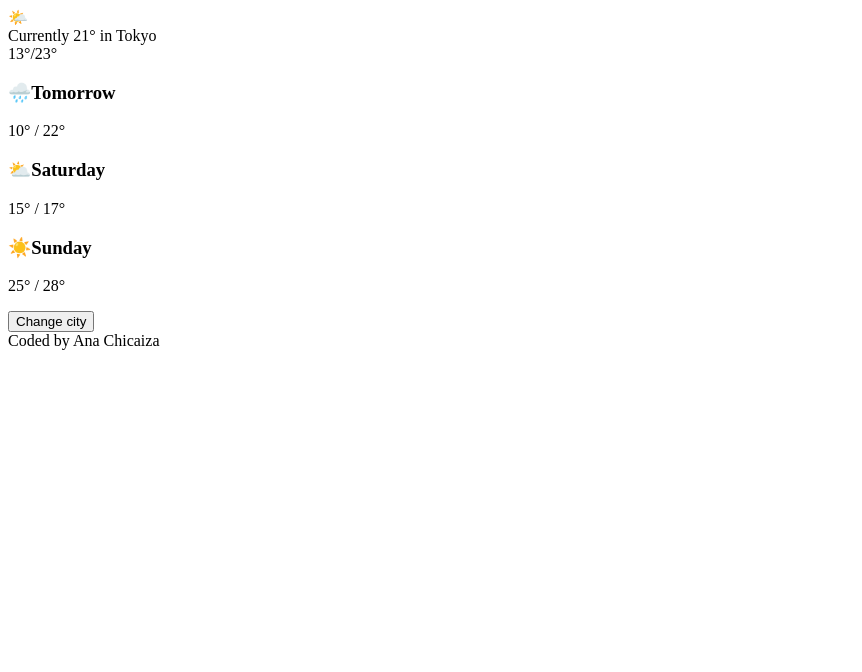
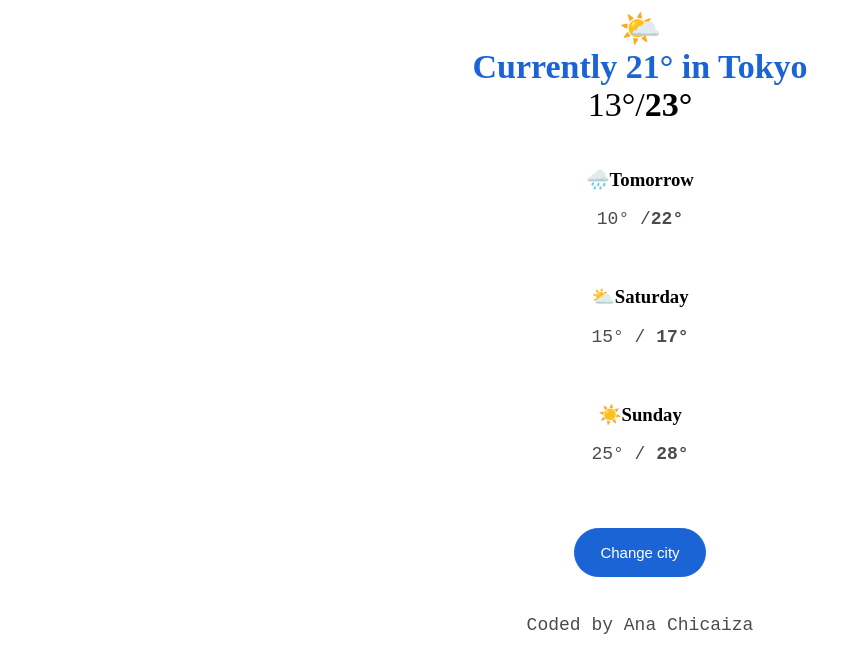
Before and after one commit to anachicaiza/Basic-HTML-CSS, a plain HTML site: page index.html in a window 1280 px wide. Shown: the whole page, without its empty margins (0-862 px from the left). Drawn offline with Linux system fonts and the light colour scheme.

Commit message:
CSS AND HTML
CSS style created
div tags removed but container tag

```diff
--- a/index.html
+++ b/index.html
@@ -4,22 +4,80 @@
     <meta charset="UTF-8" />
     <meta name="viewport" content="width=device-width, initial-scale=1.0" />
     <title>Weather website</title>
+    <style>
+      .container {
+        text-align: center;
+      }
+
+      h1 {
+        font-size: 34px;
+        color: #1a64d6;
+        margin: 0;
+      }
+
+      h2 {
+        margin: 0;
+        font-size: 34px;
+        font-weight: 400;
+      }
+
+      ul {
+        padding: 0;
+      }
+
+      li {
+        list-style: none;
+        padding: 10px 0;
+        border-radius: 10px;
+        transition: all 200ms ease-in-out;
+        max-width: 400px;
+        margin: 0 auto;
+      }
+
+      p {
+        font-size: 18px;
+        opacity: 0.7;
+        font-family: monospace;
+      }
+
+      button {
+        margin: 20px auto;
+        border: 1px solid #1a64d6;
+        background: #1a64d6;
+        color: #fff;
+        font-size: 15px;
+        padding: 15px 25px;
+        border-radius: 30px;
+        transition: all 200ms ease;
+        box-shadow: rgba(0px 8px 8px 0);
+        cursor: pointer;
+      }
+    </style>
   </head>
   <body>
     <div class="container">
-      <div class="emoji">🌤️</div>
-      <div class="title">Currently 21° in Tokyo</div>
-      <div class="temperature">13°/23°</div>
-      <div class="weather">
-        <h3>🌧️Tomorrow</h3>
-        <p>10° / 22°</p>
-        <h3>⛅Saturday</h3>
-        <p>15° / 17°</p>
-        <h3>☀️Sunday</h3>
-        <p>25° / 28°</p>
-      </div>
+      <h1>
+        🌤️
+        <br />
+        Currently 21° in Tokyo
+      </h1>
+      <h2>13°/<strong>23°</strong></h2>
+      <ul>
+        <li>
+          <h3>🌧️Tomorrow</h3>
+          <p>10° /<strong>22°</strong></p>
+        </li>
+        <li>
+          <h3>⛅Saturday</h3>
+          <p>15° / <strong>17°</strong></p>
+        </li>
+        <li>
+          <h3>☀️Sunday</h3>
+          <p>25° / <strong>28°</strong></p>
+        </li>
+      </ul>
       <button>Change city</button>
-      <footer>Coded by Ana Chicaiza</footer>
+      <p>Coded by Ana Chicaiza</p>
     </div>
   </body>
 </html>
```
